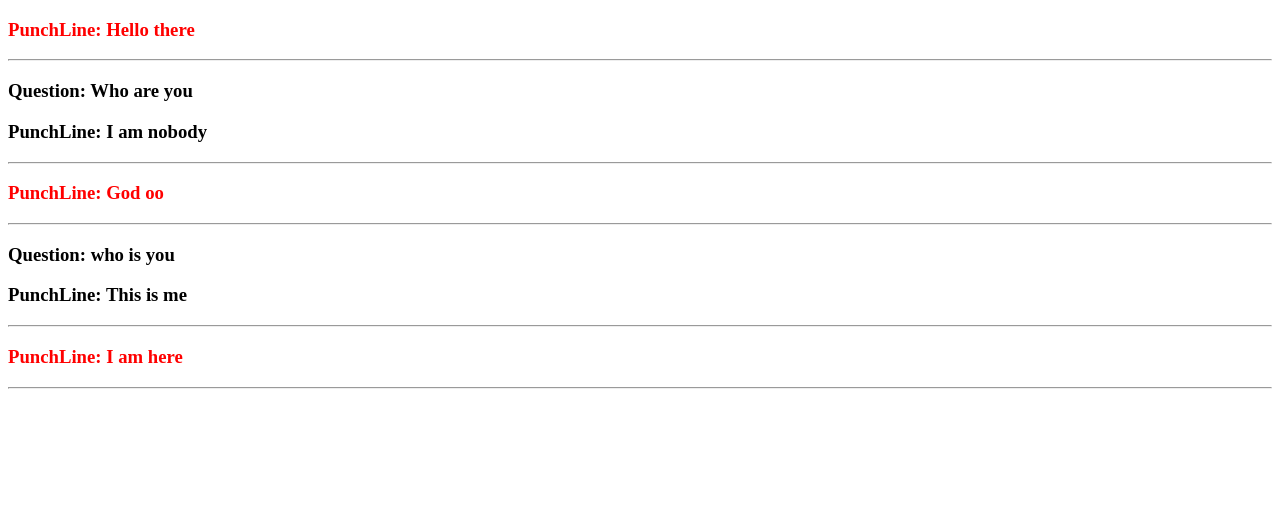
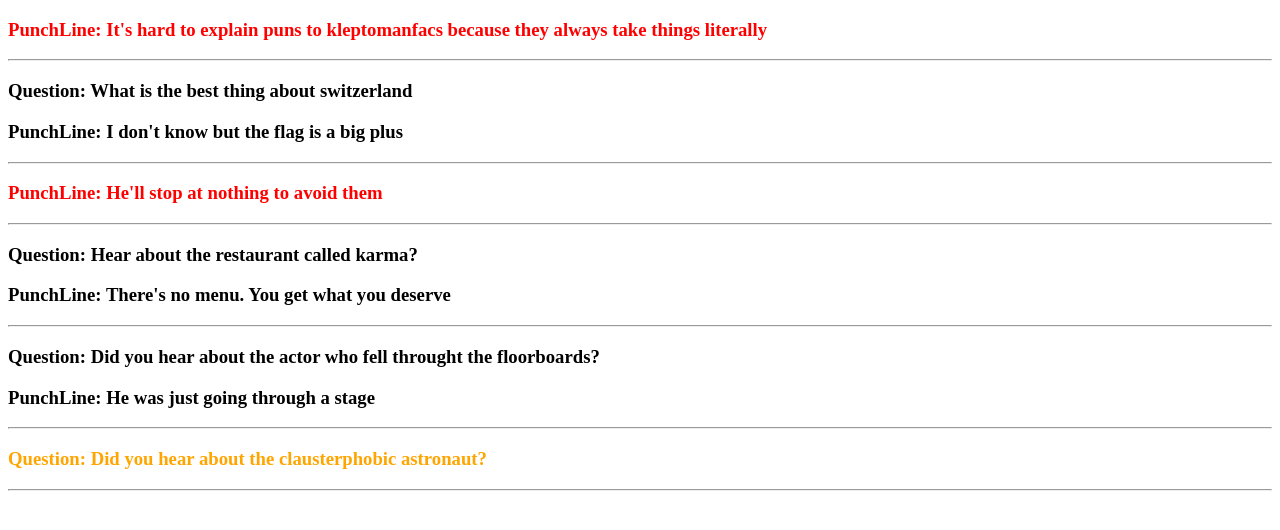
Before and after one commit to sammieeblaq/react-app, a React (Create React App) app: page / in a window 1280 px wide. Shown: the top 530 px of the page. Built offline with nearby package versions, Linux system fonts and the light colour scheme.

Commit message:
Added more styles to the component

```diff
--- a/src/App.js
+++ b/src/App.js
@@ -1,15 +1,21 @@
 import React from 'react'
 import './App.css'
 import Joke from "./components/Joke"
+import jokesData from "./jokesData"
 
 const App = () => {
+	const jokeComponents = jokesData.map( joke => {
+		return (
+			<Joke
+				key={ joke.id }
+				question={ joke.question }
+				punchline={ joke.punchLine }
+			/>
+		)
+});
 	return (
 		<div>
-			<Joke punchline="Hello there" />
-			<Joke question="Who are you" punchline="I am nobody" />
-			<Joke punchline="God oo" />
-			<Joke question="who is you" punchline="This is me" />
-			<Joke punchline="I am here" />
+			{ jokeComponents }
 		</div>
 	)
 }
--- a/src/components/Joke.js
+++ b/src/components/Joke.js
@@ -3,10 +3,16 @@ import React from "react"
 const Joke = (props) => {
     return (
         <div>
-            <h3 style={{ display: !props.question && "none" }}>
+            <h3 style={{
+                display: !props.question && "none",
+                color: !props.punchline && "orange"
+                }}>
                 Question: {props.question}
             </h3>
-            <h3 style={{ color: !props.question && "red" }} >
+            <h3 style={{
+                color: !props.question && "red",
+                display: !props.punchline && "none"
+                }} >
             PunchLine: {props.punchline}
             </h3>
             <hr/>
--- /dev/null
+++ b/src/jokesData.js
@@ -0,0 +1,32 @@
+const jokesData = [
+    {
+        id: 1,
+        punchLine: "It's hard to explain puns to kleptomanfacs because they always take things literally"
+    },
+    {
+        id: 2,
+        question: "What is the best thing about switzerland",
+        punchLine: "I don't know but the flag is a big plus"
+    },
+    {
+        id: 3,
+        punchLine: "He'll stop at nothing to avoid them"
+    },
+    {
+        id: 4,
+        question: "Hear about the restaurant called karma?",
+        punchLine: "There's no menu. You get what you deserve"
+    },
+    {
+        id: 5,
+        question: "Did you hear about the actor who fell throught the floorboards?",
+        punchLine: "He was just going through a stage"
+    },
+    {
+        id: 6,
+        question: "Did you hear about the clausterphobic astronaut?",
+    }
+
+]
+
+export default jokesData;
```
